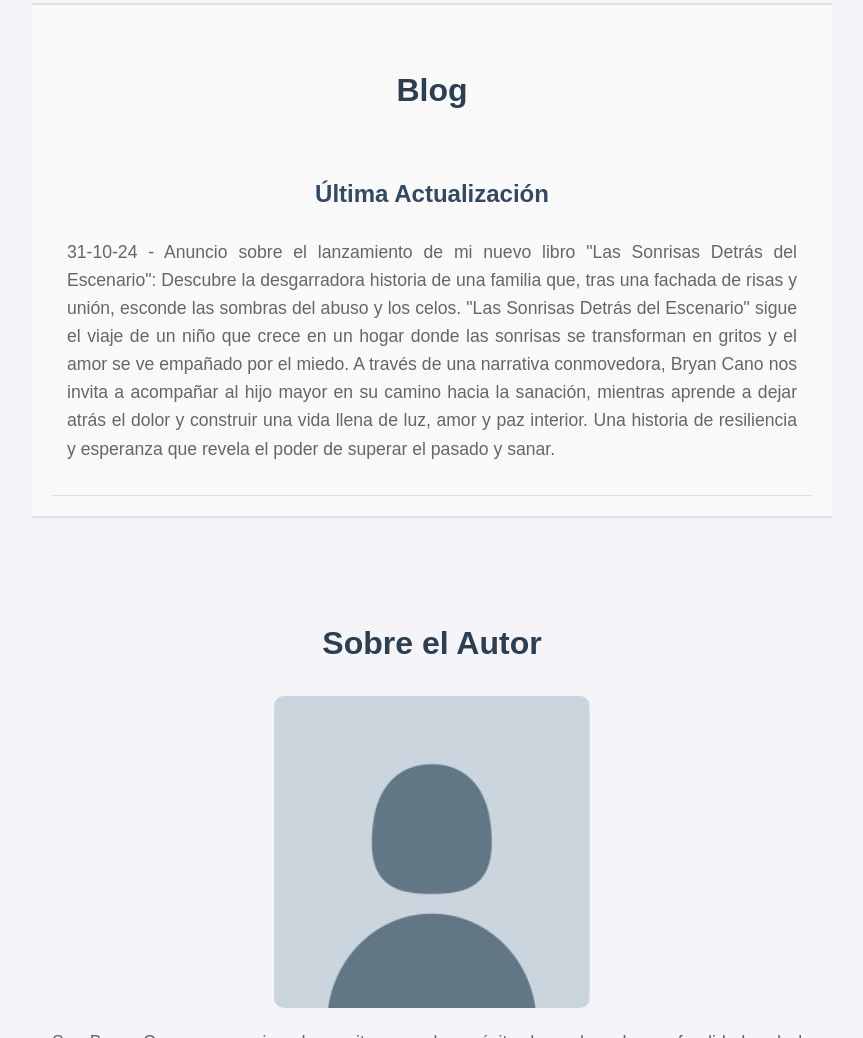
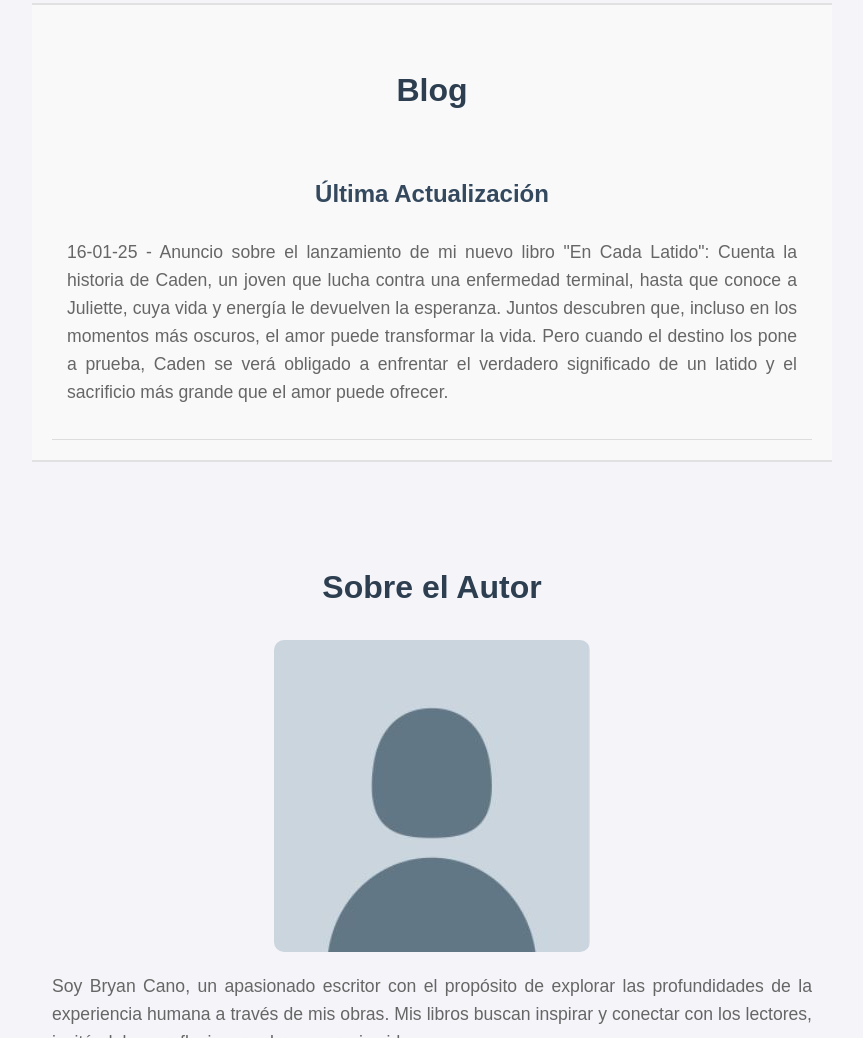
Before and after one commit to BryanHistoriasNarrativas/BryanHistoriasNarrativas.github.io, a plain HTML site: page index.html in a window 1280 px wide. Shown: the part 4662-5700 px from the top of the page, without its empty margins (208-1071 px from the left). Drawn offline with Linux system fonts and the light colour scheme.

Commit message:
Update index.html

```diff
--- a/index.html
+++ b/index.html
@@ -174,10 +174,9 @@
     <h2>Blog</h2>
     <article>
         <h3>Última Actualización</h3>
-        <p>31-10-24 - Anuncio sobre el lanzamiento de mi nuevo libro "Las Sonrisas Detrás del Escenario":
+        <p>16-01-25 - Anuncio sobre el lanzamiento de mi nuevo libro "En Cada Latido":
 
-Descubre la desgarradora historia de una familia que, tras una fachada de risas y unión, esconde las sombras del abuso y los celos. "Las Sonrisas Detrás del Escenario" sigue el viaje de un niño que crece en un hogar donde las sonrisas se transforman en gritos y el amor se ve empañado por el miedo.
-A través de una narrativa conmovedora, Bryan Cano nos invita a acompañar al hijo mayor en su camino hacia la sanación, mientras aprende a dejar atrás el dolor y construir una vida llena de luz, amor y paz interior. Una historia de resiliencia y esperanza que revela el poder de superar el pasado y sanar.</p>
+Cuenta la historia de Caden, un joven que lucha contra una enfermedad terminal, hasta que conoce a Juliette, cuya vida y energía le devuelven la esperanza. Juntos descubren que, incluso en los momentos más oscuros, el amor puede transformar la vida. Pero cuando el destino los pone a prueba, Caden se verá obligado a enfrentar el verdadero significado de un latido y el sacrificio más grande que el amor puede ofrecer.</p>
     </article>
 </section>
 
```
